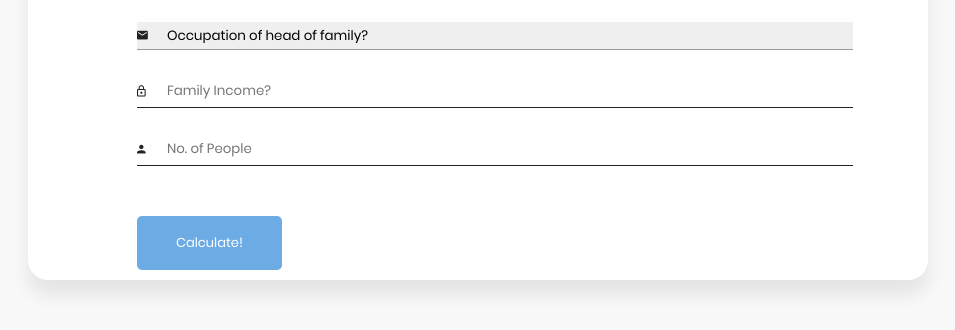
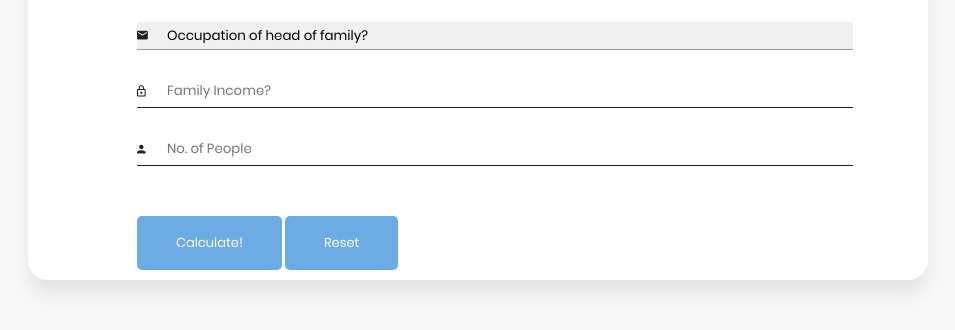
Before and after one commit to GIT-IT-NIK/temp, a website: page index.html in a window 1280 px wide. Shown: the part 490-820 px from the top of the page, without its empty margins (162-1117 px from the left). Drawn offline with Linux system fonts and the light colour scheme.

Commit message:
reset button added

```diff
--- a/css/style.css
+++ b/css/style.css
@@ -272,6 +272,10 @@ figure {
   margin-bottom: 10px;
   text-align: center; }
 
+  a{
+    text-decoration: none;
+    color: white;
+  }
 .form-submit {
   display: inline-block;
   background: #6dabe4;
--- a/index.html
+++ b/index.html
@@ -63,6 +63,7 @@
                             <div class="form-group form-button">
                                 <!-- <input type="submit" name="signup" id="signup" class="form-submit" value="Calculate"/> -->
                                  <div class="form-submit" id="calculate">Calculate!</div>
+                                 <div class="form-submit" id="calculate"><a href="https://himanshu13.herokuapp.com/">Reset</a></div>
                             </div>
                         </form>
                         <div id="totalTip" class="res">
```
